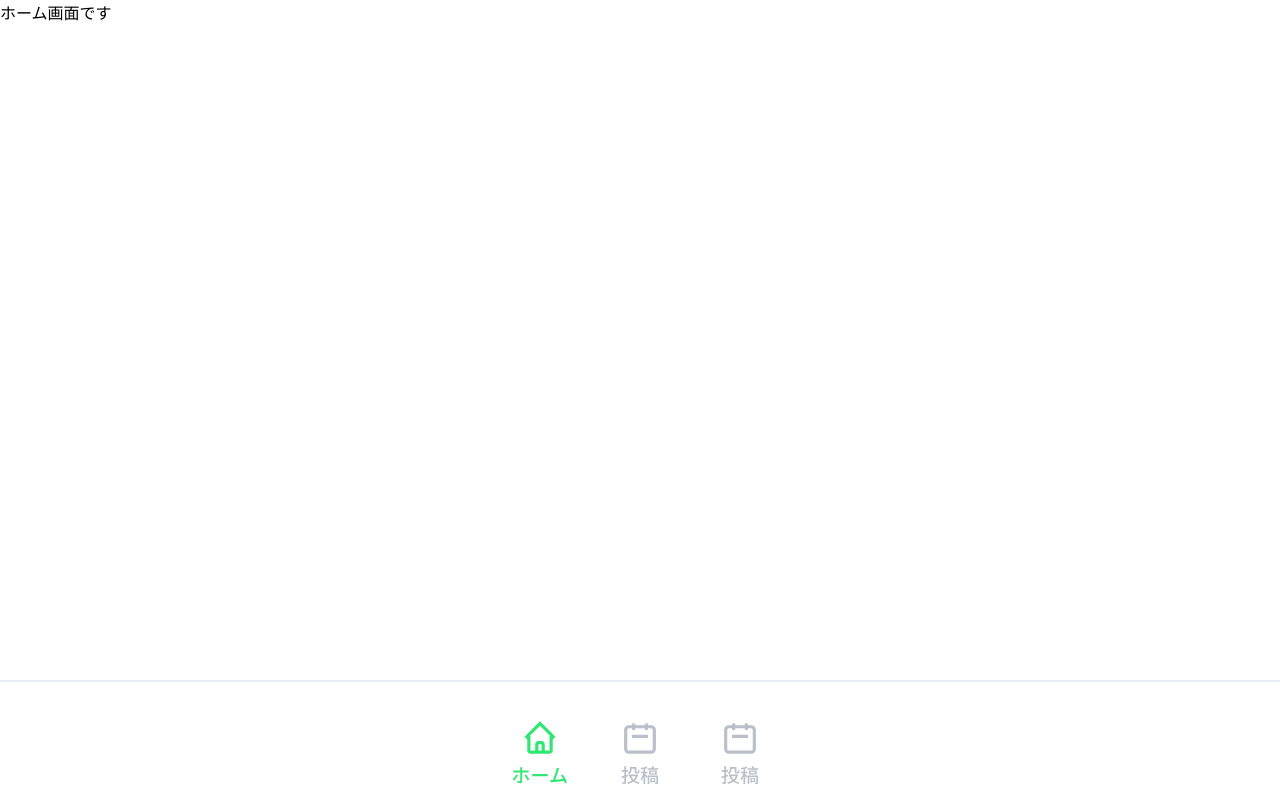
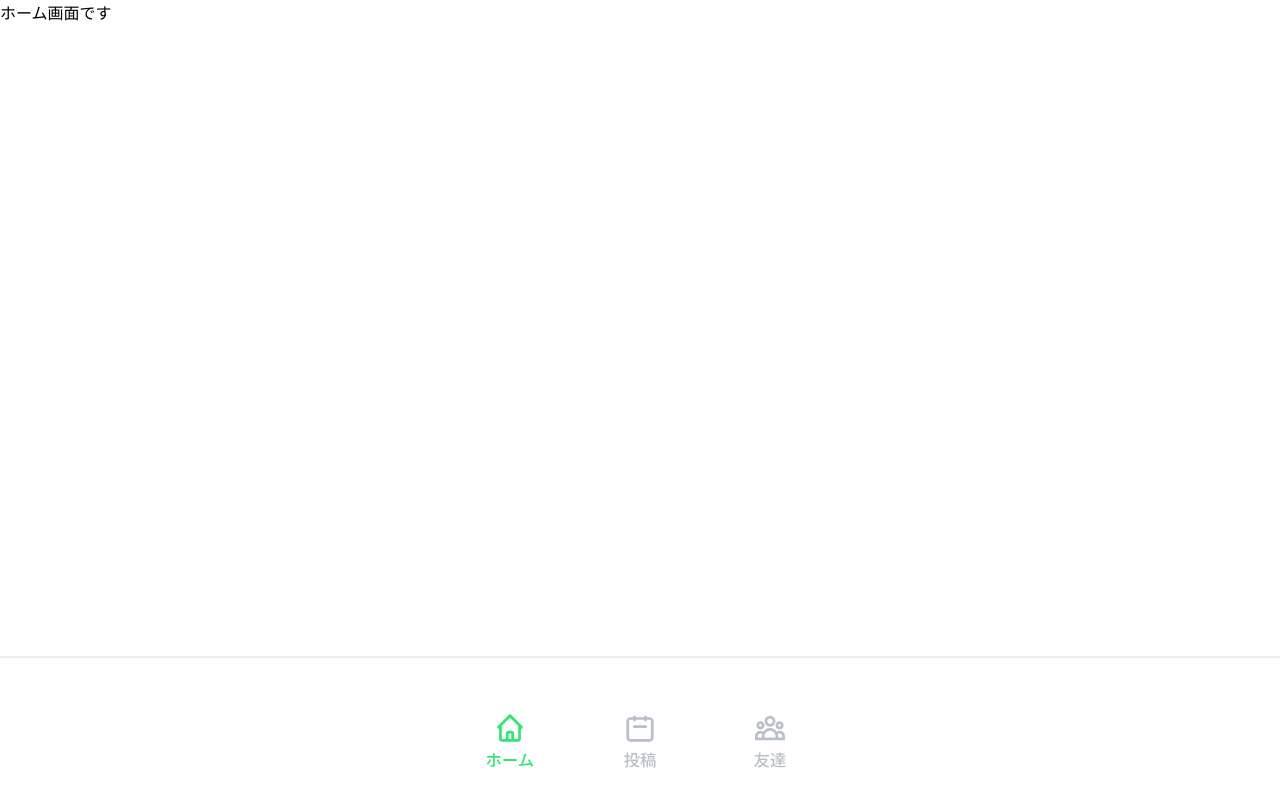
Before and after one commit to kinako1415/yohaku, a Next.js app: page / in a window 1280 px wide. Built offline with nearby package versions, Linux system fonts and the light colour scheme.

Commit message:
footerの見た目ができた

```diff
--- a/src/components/layouts/Footer.module.scss
+++ b/src/components/layouts/Footer.module.scss
@@ -3,7 +3,7 @@
   bottom: 0;
   left: 0;
   width: 100%;
-  height: 15svh;
+  height: 18svh;
   border-top: solid 2px #e8eef4;
   background-color: white; /* 任意：背景白にしたい場合 */
   display: flex;
@@ -12,11 +12,16 @@
 }
 
 .content {
-  margin-top: 3svh;
   display: flex;
   gap: 30px;
+  margin-top: 3svh;
 }
 
 .homeImg {
   /* filter: brightness(0) saturate(100%) invert(98%) sepia(16%) saturate(961%) hue-rotate(175deg) brightness(100%) contrast(92%); */
+  padding: 20px;
+  &:active {
+    background-color: #e4ffee; /* 好きな色に変更 */
+    border-radius: 50%;
+  }
 }
--- a/src/components/layouts/Footer.tsx
+++ b/src/components/layouts/Footer.tsx
@@ -4,6 +4,7 @@ import style from "./Footer.module.scss";
 import Image from "next/image";
 import homeIcon from "./navItem.svg";
 import postIcon from "./Post.svg";
+import friendIcon from "./friend.svg";
 
 export const Footer = () => {
   return (
@@ -14,22 +15,22 @@ export const Footer = () => {
             className={style.homeImg}
             src={homeIcon}
             alt="ホームの画像"
-            width={70}
-            height={70}
+            width={100}
+            height={100}
           />
           <Image
             className={style.homeImg}
             src={postIcon}
             alt="ホームの画像"
-            width={70}
-            height={70}
+            width={100}
+            height={100}
           />
           <Image
             className={style.homeImg}
-            src={postIcon}
+            src={friendIcon}
             alt="ホームの画像"
-            width={70}
-            height={70}
+            width={100}
+            height={100}
           />
         </div>
       </div>
```
Also changed, not shown: src/components/layouts/friend.svg (added).
